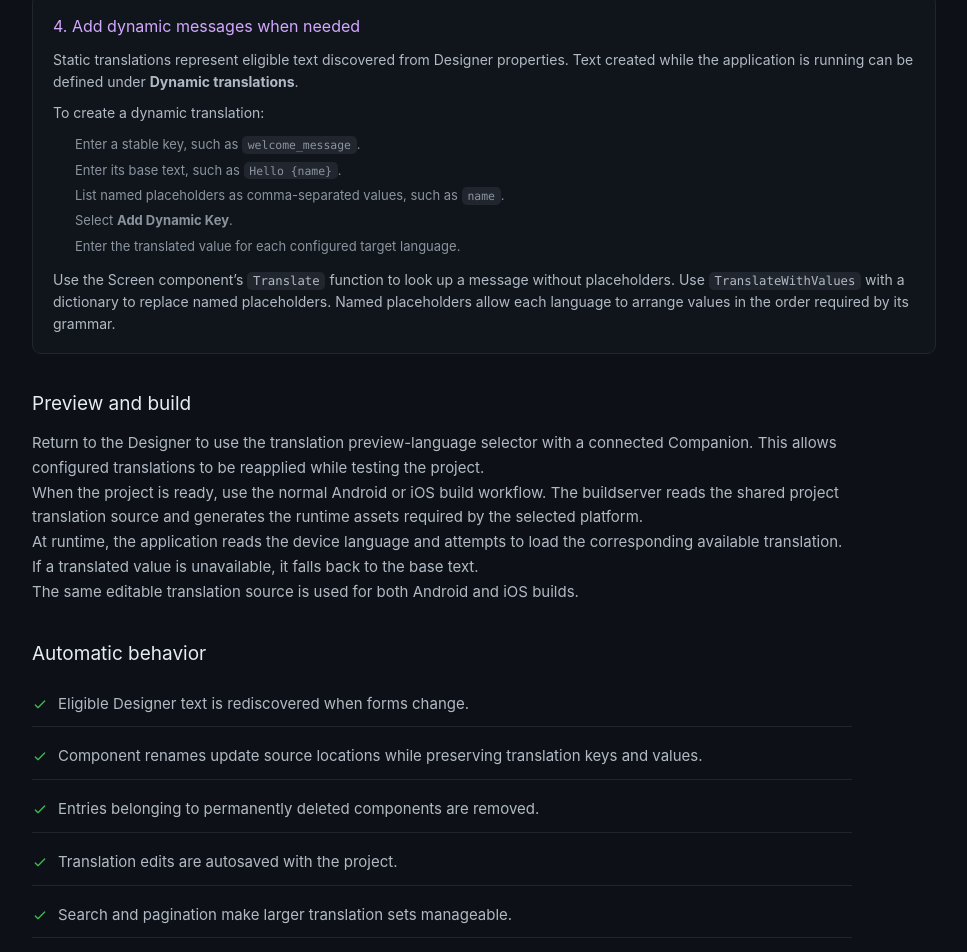
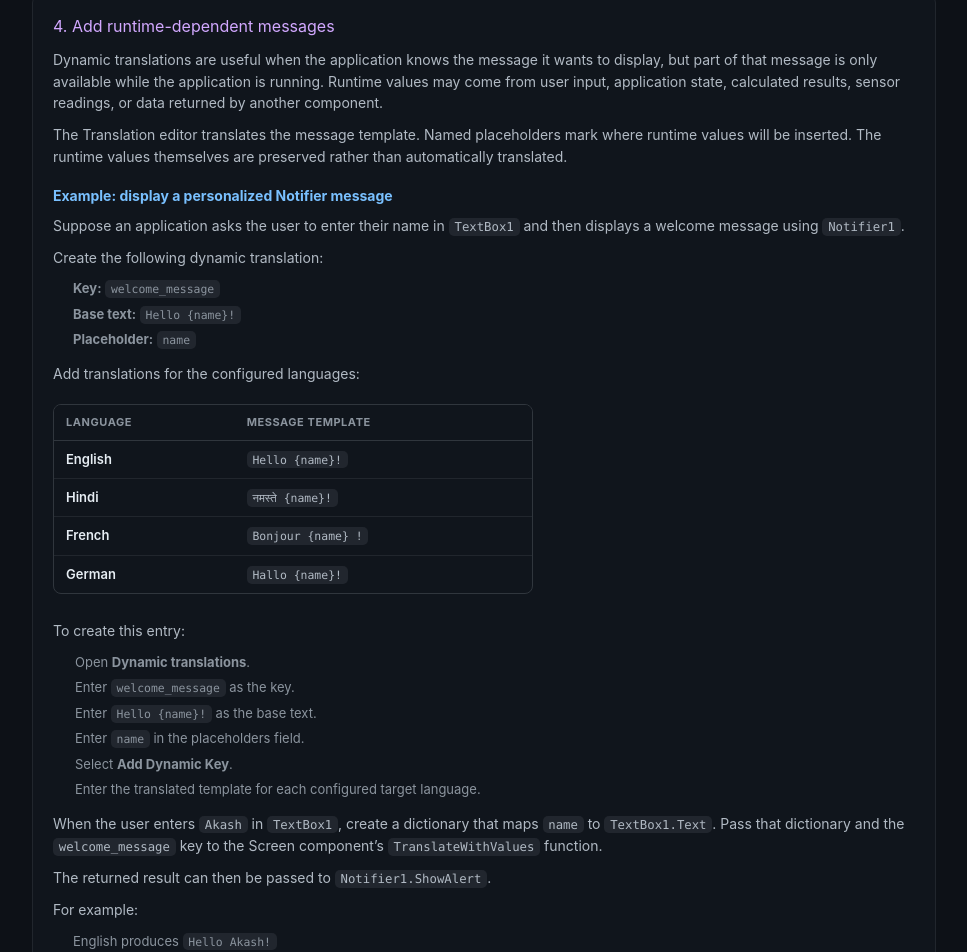
Before and after one commit to Akashgite1/appinventor-sources-i18, a React (Vite) app: page / in a window 1280 px wide. Shown: the part 9048-10000 px from the top of the page, without its empty margins (288-1255 px from the left). Built offline with nearby package versions, Linux system fonts and the light colour scheme.

Commit message:
Update Translation editor with detailed runtime-dependent messages card and Notifier example

```diff
--- a/src/components/sections/EditorSection.tsx
+++ b/src/components/sections/EditorSection.tsx
@@ -96,33 +96,133 @@ export function EditorSection() {
         </div>
 
         <div className="setup-step-card">
-          <h4>4. Add dynamic messages when needed</h4>
+          <h4>4. Add runtime-dependent messages</h4>
           <p>
-            Static translations represent eligible text discovered from Designer properties. Text
-            created while the application is running can be defined under{" "}
-            <strong>Dynamic translations</strong>.
+            Dynamic translations are useful when the application knows the message it wants to
+            display, but part of that message is only available while the application is running.
+            Runtime values may come from user input, application state, calculated results, sensor
+            readings, or data returned by another component.
           </p>
-          <p>To create a dynamic translation:</p>
+          <p>
+            The Translation editor translates the message template. Named placeholders mark where
+            runtime values will be inserted. The runtime values themselves are preserved rather than
+            automatically translated.
+          </p>
+
+          <h5 className="example-subheading">Example: display a personalized Notifier message</h5>
+          <p>
+            Suppose an application asks the user to enter their name in <code>TextBox1</code> and then
+            displays a welcome message using <code>Notifier1</code>.
+          </p>
+          <p>Create the following dynamic translation:</p>
+          <ul className="property-specs">
+            <li>
+              <strong>Key:</strong> <code>welcome_message</code>
+            </li>
+            <li>
+              <strong>Base text:</strong> <code>Hello &#123;name&#125;!</code>
+            </li>
+            <li>
+              <strong>Placeholder:</strong> <code>name</code>
+            </li>
+          </ul>
+
+          <p>Add translations for the configured languages:</p>
+          <div className="table-wrap compact-table">
+            <table>
+              <thead>
+                <tr>
+                  <th>Language</th>
+                  <th>Message template</th>
+                </tr>
+              </thead>
+              <tbody>
+                <tr>
+                  <td>English</td>
+                  <td>
+                    <code>Hello &#123;name&#125;!</code>
+                  </td>
+                </tr>
+                <tr>
+                  <td>Hindi</td>
+                  <td>
+                    <code>नमस्ते &#123;name&#125;!</code>
+                  </td>
+                </tr>
+                <tr>
+                  <td>French</td>
+                  <td>
+                    <code>Bonjour &#123;name&#125; !</code>
+                  </td>
+                </tr>
+                <tr>
+                  <td>German</td>
+                  <td>
+                    <code>Hallo &#123;name&#125;!</code>
+                  </td>
+                </tr>
+              </tbody>
+            </table>
+          </div>
+
+          <p>To create this entry:</p>
           <ol className="inner-steps">
             <li>
-              Enter a stable key, such as <code>welcome_message</code>.
+              Open <strong>Dynamic translations</strong>.
             </li>
             <li>
-              Enter its base text, such as <code>Hello &#123;name&#125;</code>.
+              Enter <code>welcome_message</code> as the key.
             </li>
             <li>
-              List named placeholders as comma-separated values, such as <code>name</code>.
+              Enter <code>Hello &#123;name&#125;!</code> as the base text.
+            </li>
+            <li>
+              Enter <code>name</code> in the placeholders field.
             </li>
             <li>
               Select <strong>Add Dynamic Key</strong>.
             </li>
-            <li>Enter the translated value for each configured target language.</li>
+            <li>Enter the translated template for each configured target language.</li>
           </ol>
+
           <p>
-            Use the Screen component’s <code>Translate</code> function to look up a message without
-            placeholders. Use <code>TranslateWithValues</code> with a dictionary to replace named
-            placeholders. Named placeholders allow each language to arrange values in the order
-            required by its grammar.
+            When the user enters <code>Akash</code> in <code>TextBox1</code>, create a dictionary
+            that maps <code>name</code> to <code>TextBox1.Text</code>. Pass that dictionary and the{" "}
+            <code>welcome_message</code> key to the Screen component’s{" "}
+            <code>TranslateWithValues</code> function.
+          </p>
+          <p>
+            The returned result can then be passed to <code>Notifier1.ShowAlert</code>.
+          </p>
+          <p>For example:</p>
+          <ul className="property-specs">
+            <li>
+              English produces <code>Hello Akash!</code>
+            </li>
+            <li>
+              Hindi produces <code>नमस्ते Akash!</code>
+            </li>
+            <li>
+              French produces <code>Bonjour Akash !</code>
+            </li>
+            <li>
+              German produces <code>Hallo Akash!</code>
+            </li>
+          </ul>
+
+          <p>
+            The message template changes according to the active application language, while{" "}
+            <code>Akash</code> comes from the user’s current input.
+          </p>
+          <p>
+            Use the Screen component’s <code>Translate</code> function when a dynamic message does
+            not contain placeholders. Use <code>TranslateWithValues</code> when the message
+            contains values that must be supplied while the application is running.
+          </p>
+          <p>
+            Other possible uses include displaying an item count, a player’s score, a network error
+            containing a resource name, an order status, or any message whose values depend on
+            application logic.
           </p>
         </div>
       </div>
--- a/src/index.css
+++ b/src/index.css
@@ -195,6 +195,10 @@ code { padding: 0.12rem 0.36rem; border-radius: 5px; background: rgba(110,118,12
 .setup-step-card p:last-child { margin-bottom: 0; }
 .property-specs, .inner-steps { margin: 8px 0 12px; padding-left: 20px; color: #8b949e; font-size: 13px; }
 .property-specs li, .inner-steps li { margin: 4px 0; }
+.example-subheading { margin: 16px 0 8px; font-size: 14px; font-weight: 700; color: #79c0ff; }
+.compact-table { max-width: 480px; margin: 12px 0 16px; }
+.compact-table th, .compact-table td { padding: 8px 12px; }
+
 
 
 /* ── Hero ── */
```
